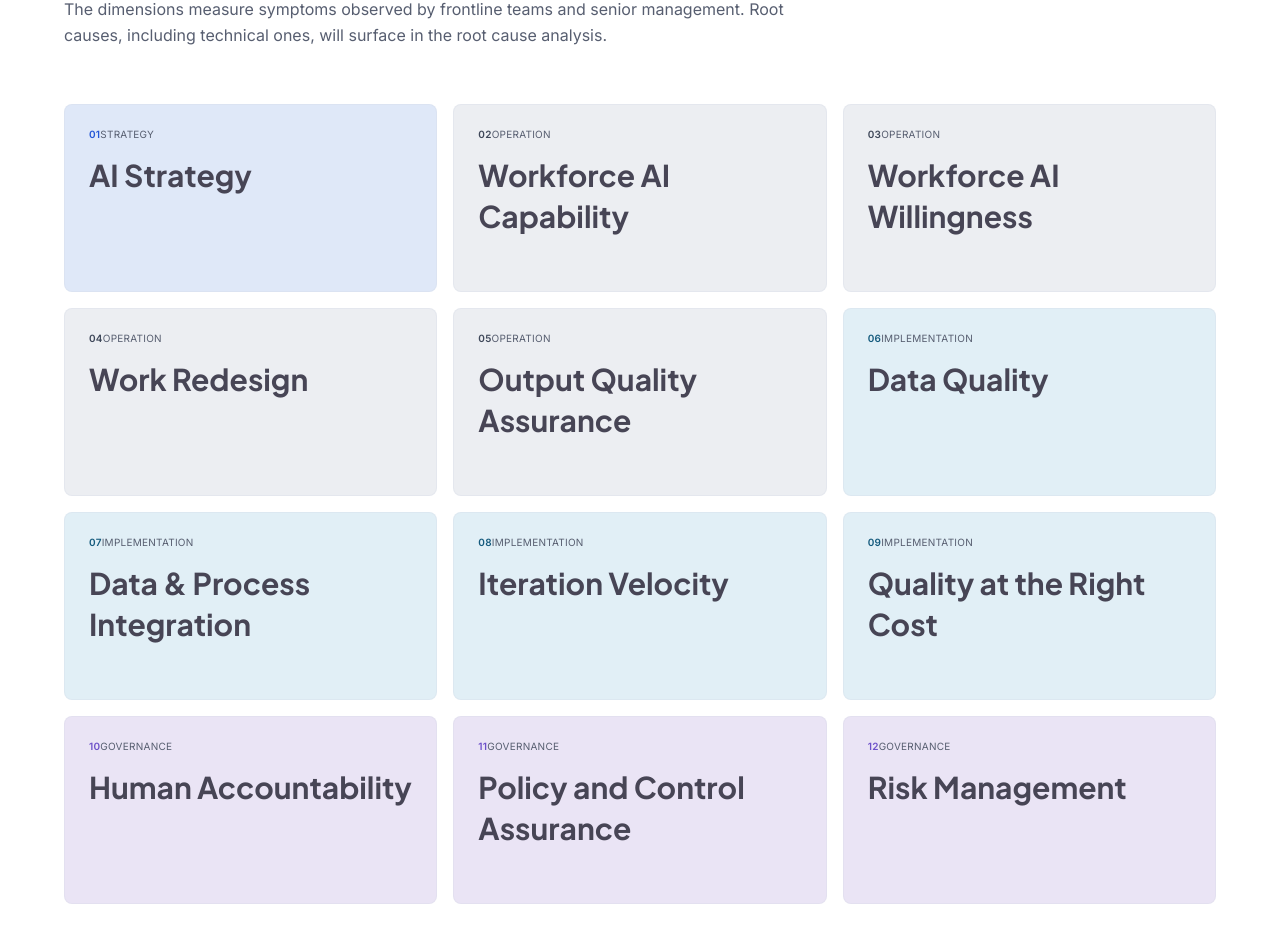
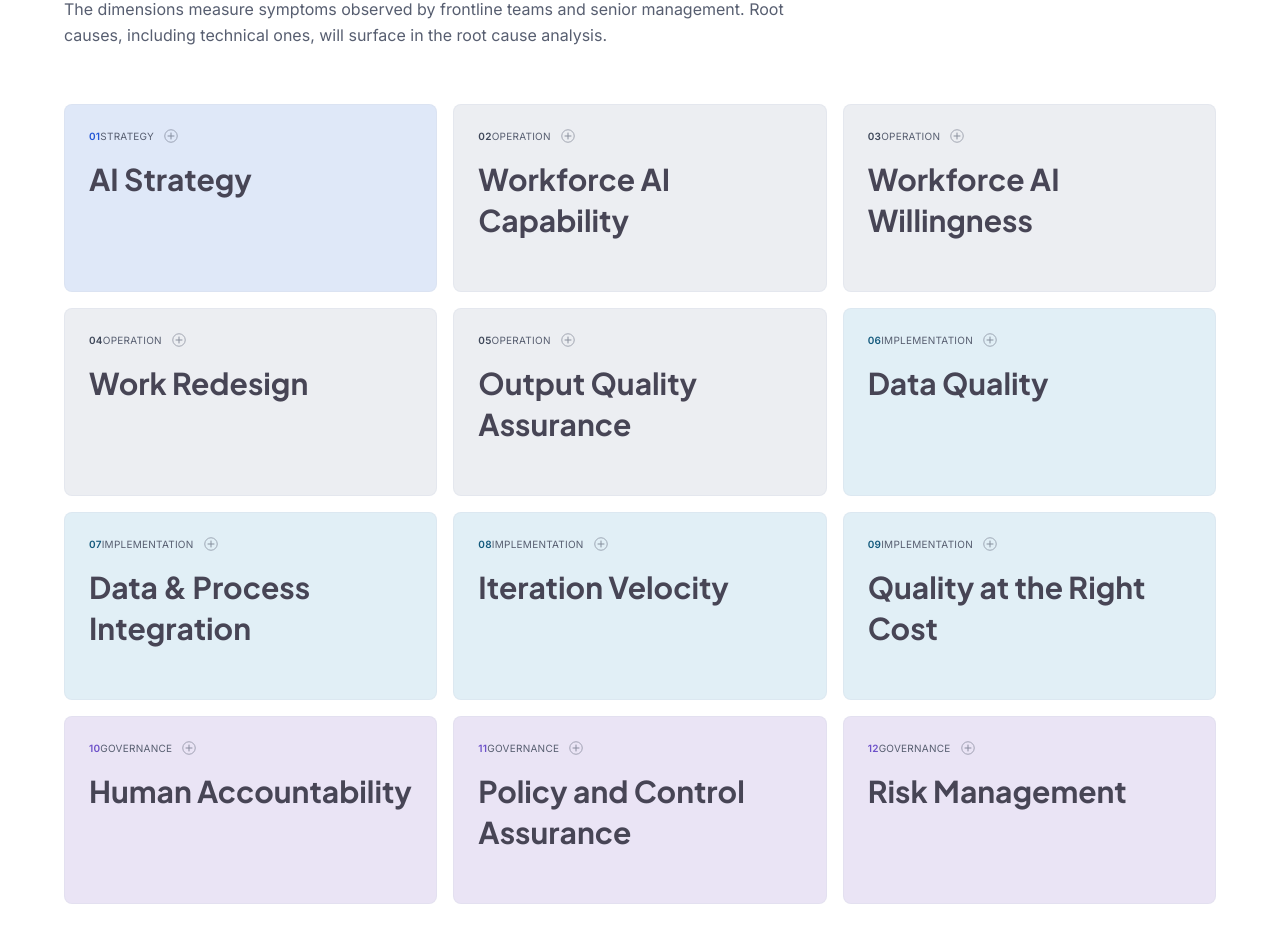
Before and after one commit to signalaibpi/signal-website, a Next.js app: page /business-ai-diagnostic in a window 1280 px wide. Shown: the part 1479-2422 px from the top of the page. Built offline with nearby package versions, Linux system fonts and the light colour scheme.

Commit message:
Improve diagnostic card affordance

```diff
--- a/components/business-ai-diagnostic/DimensionCard.tsx
+++ b/components/business-ai-diagnostic/DimensionCard.tsx
@@ -37,14 +37,27 @@ export function DimensionCard({ dimension }: { dimension: Dimension }) {
         ref={triggerRef}
         type="button"
         onClick={() => setOpen(true)}
-        className={`w-full text-left p-6 rounded-lg flex flex-col gap-4 min-h-[188px] ${style.tint} border border-outline-variant/30 transition-shadow hover:shadow-lg focus:shadow-lg`}
+        className={`group w-full cursor-pointer text-left p-6 rounded-lg flex flex-col gap-4 min-h-[188px] ${style.tint} border border-outline-variant/30 transition-[transform,box-shadow,border-color] duration-200 hover:-translate-y-0.5 hover:border-outline-variant/70 hover:shadow-lg focus-visible:-translate-y-0.5 focus-visible:border-outline-variant/70 focus-visible:shadow-lg focus-visible:outline-2 focus-visible:outline-offset-2 focus-visible:outline-primary`}
       >
         <div className="flex items-center justify-between">
           <span className={`font-body text-[10px] font-bold leading-none uppercase tracking-wide ${style.text}`}>
             {dimension.number}
           </span>
-          <span className="font-body text-[10px] leading-none uppercase tracking-wide text-secondary">
-            {dimension.area}
+          <span className="flex items-center gap-2.5 text-secondary">
+            <span className="font-body text-[10px] leading-none uppercase tracking-wide">
+              {dimension.area}
+            </span>
+            <svg
+              width="14"
+              height="14"
+              viewBox="0 0 14 14"
+              fill="none"
+              aria-hidden="true"
+              className="opacity-65 transition-[opacity,transform] duration-200 group-hover:scale-110 group-hover:opacity-100 group-focus-visible:scale-110 group-focus-visible:opacity-100"
+            >
+              <circle cx="7" cy="7" r="6.25" stroke="currentColor" strokeWidth="0.75" />
+              <path d="M7 4V10M4 7H10" stroke="currentColor" strokeWidth="1" strokeLinecap="round" />
+            </svg>
           </span>
         </div>
         <span className="font-display text-3xl leading-snug text-on-surface-variant font-bold">
```
Also changed, not shown: 1 other file (tests, documents, lock files or other folders).
